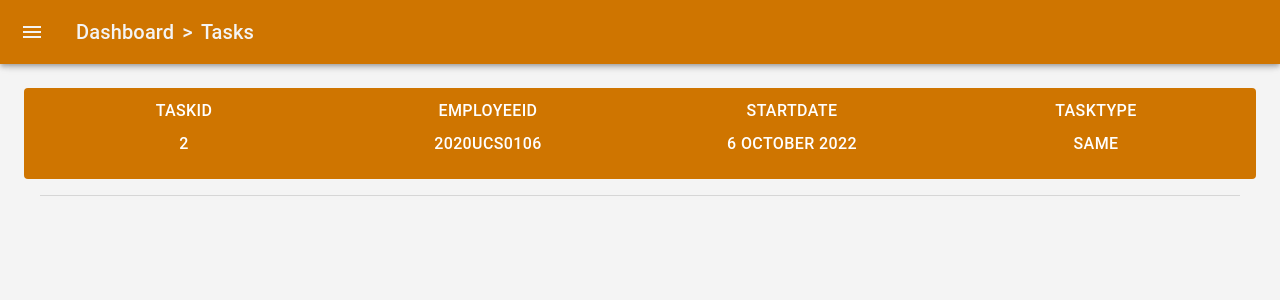
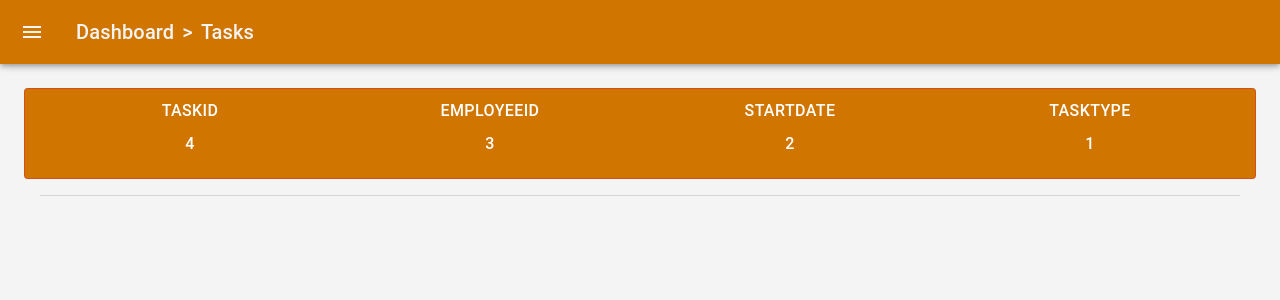
Before and after one commit to ShisuiMadara/PicoPerformance, a React (Create React App) app in the folder frontend/: page /dashboard in a window 1280 px wide. Shown: the top 300 px of the page. Built offline with nearby package versions, Linux system fonts and the light colour scheme.

Commit message:
minor changes

```diff
--- a/frontend/src/components/taskCard/card.component.css
+++ b/frontend/src/components/taskCard/card.component.css
@@ -7,3 +7,13 @@
     display: flex !important;
     justify-content: center !important;
 }
+
+.loginWrapper {
+    z-index: -100;
+    position: absolute;
+    top: 0;
+    left: 0;
+    right: 0;
+    bottom: 0;
+    background: rgba(0, 0, 0, 0.75);
+}
--- a/frontend/src/components/taskCard/card.js
+++ b/frontend/src/components/taskCard/card.js
@@ -2,8 +2,18 @@ import react from "react";
 
 import styles from "./card.component.css";
 import { Button, Grid, Divider } from "@mui/material";
+import Login from "../wrapperLogin/login";
 
 export default class Card extends react.Component {
+  wrapLoginOpen = () => {
+    const element = document.getElementsByClassName(styles.loginWrapper);
+    element[0].style.zIndex = "100";
+  };
+  wrapLoginClose = () => {
+    const element = document.getElementsByClassName(styles.loginWrapper);
+    element[0].style.zIndex = "-100";
+  };
+
   constructor(props) {
     super(props);
   }
@@ -43,7 +53,8 @@ export default class Card extends react.Component {
               className={styles.center}
               sx={{ py: "1%" }}
             >
-              2
+              {/* {this.props.task.TaskId} */}
+              4
             </Grid>
           </Grid>
           <Grid
@@ -70,7 +81,8 @@ export default class Card extends react.Component {
               className={styles.center}
               sx={{ py: "1%" }}
             >
-              2020UCS0106
+              {/* {this.props.EmployeeId} */}
+              3
             </Grid>
           </Grid>
           <Grid
@@ -97,7 +109,8 @@ export default class Card extends react.Component {
               className={styles.center}
               sx={{ py: "1%" }}
             >
-              6 October 2022
+              {/* {this.props.StartDate} */}
+              2
             </Grid>
           </Grid>
           <Grid
@@ -124,7 +137,8 @@ export default class Card extends react.Component {
               className={styles.center}
               sx={{ py: "1%" }}
             >
-              Same
+              {/* {this.props.TaskType} */}
+              1
             </Grid>
           </Grid>
         </Grid>
--- a/frontend/src/components/taskCardDesc/taskCardDesc.js
+++ b/frontend/src/components/taskCardDesc/taskCardDesc.js
@@ -0,0 +1,73 @@
+import React from "react";
+import CloseIcon from "@mui/icons-material/Close";
+import { Box, Button, Grid, TextField } from "@mui/material";
+import styles from "./taskCardDesc.module.css";
+
+export default class TaskCardDesc extends React.Component {
+  closer = () => {
+    this.props.onClose();
+  };
+  render() {
+    return (
+      <>
+        <Grid
+          className={styles.container}
+          container
+          style={{ display: "flex", marginTop: "5%" }}
+          alignContent={"center"}
+          alignItems={"center"}
+        >
+          <Grid item xs={12}>
+            <Grid container className={styles.messageContainer} padding={2}>
+              <Grid padding={3} item xs={12} textAlign={"center"}>
+                <Grid container spacing={3}>
+                  <Grid item xs={0} sm={1} md={2} lg={4}>
+                    {/* empty space */}
+                  </Grid>
+                  <Grid
+                    item
+                    xs={12}
+                    sm={10}
+                    md={8}
+                    lg={4}
+                    textAlign={"right"}
+                    paddingLeft={1}
+                    paddingRight={1}
+                  >
+                    <Button
+                      className={styles.loginButton}
+                      onClick={() => this.closer()}
+                    >
+                      <CloseIcon />
+                    </Button>
+                  </Grid>
+                </Grid>
+              </Grid>
+            </Grid>
+          </Grid>
+
+        </Grid>
+        <Grid container maxWidth sx = {{display: "flex", px: "20%"}} justifyContent = "center" alignContent = "center" className = {styles.setbackGround}>
+          <Grid item xs={12} md={12} lg={12} px={3} py={4} >
+            TaskId : 1
+          </Grid>
+          <Grid item xs={12} md={12} lg={12} px={3} py={4} >
+            EmployeeId : 1
+          </Grid>
+          <Grid item xs={12} md={12} lg={12} px={3} py={4} >
+            StartDate : 1
+          </Grid>
+          <Grid item xs={12} md={12} lg={12} px={3} py={4} >
+            TaskType : 1
+          </Grid>
+          <Grid item xs={12} md={12} lg={12} px={3} py={4} >
+            Task Description : 1
+          </Grid>
+          <Grid item xs={12} md={12} lg={12} px={3} py={4} >
+            Time Taken : 1
+          </Grid>
+            </Grid>
+      </>
+    );
+  }
+}
--- a/frontend/src/components/taskCardDesc/taskCardDesc.module.css
+++ b/frontend/src/components/taskCardDesc/taskCardDesc.module.css
@@ -0,0 +1,10 @@
+.loginButton {
+    font-size: medium !important;
+    padding: 10px 30px !important;
+    color: #F4F4F4 !important;
+    border-color: #F4F4F4 !important;
+}
+
+.setbackGround{
+    color: white;
+}
--- a/frontend/src/components/userTasks/tasks.js
+++ b/frontend/src/components/userTasks/tasks.js
@@ -2,6 +2,8 @@ import { Button, Divider, FormControl, FormControlLabel, FormGroup, Grid, InputL
 import react from 'react';
 import SearchIcon from '@mui/icons-material/Search';
 import Card from '../taskCard/card';
+import Login from '../wrapperLogin/login';
+import TaskCardDesc from '../taskCardDesc/taskCardDesc';
 
 import styles from './tasks.module.css';
 
@@ -14,12 +16,19 @@ export default class UTasks extends react.Component {
     const element = document.getElementsByClassName(styles.loginWrapper);
     element[0].style.zIndex = "-100";
   };
+  // let task;
+  constructor(props){
+    super(props);
+  }
 
     render() {
         var counter = 0;
         return (
         <>
-         <Button style={{width: '100%'}}  className = {styles.cardframe} sx = {{marginBottom: 2}}>
+        <div className={styles.loginWrapper}>
+          <TaskCardDesc onClose={this.wrapLoginClose}/>
+      </div>
+         <Button style={{width: '100%'}}  className = {styles.cardframe} sx = {{marginBottom: 2}}  variant="outlined" color="error" onClick={this.wrapLoginOpen} task={this.props.task}>
             <Card/>
         </Button>
         <Divider variant = "middle"  />
--- a/frontend/src/components/userTasks/tasks.module.css
+++ b/frontend/src/components/userTasks/tasks.module.css
@@ -2,3 +2,14 @@
     /* color: white; */
     background-color: #CF7500 !important;
 }
+
+
+.loginWrapper {
+    z-index: -100;
+    position: absolute;
+    top: 0;
+    left: 0;
+    right: 0;
+    bottom: 0;
+    background: rgba(0, 0, 0, 0.75);
+}
```
Lines whose indentation alone changed are shown as unchanged.
